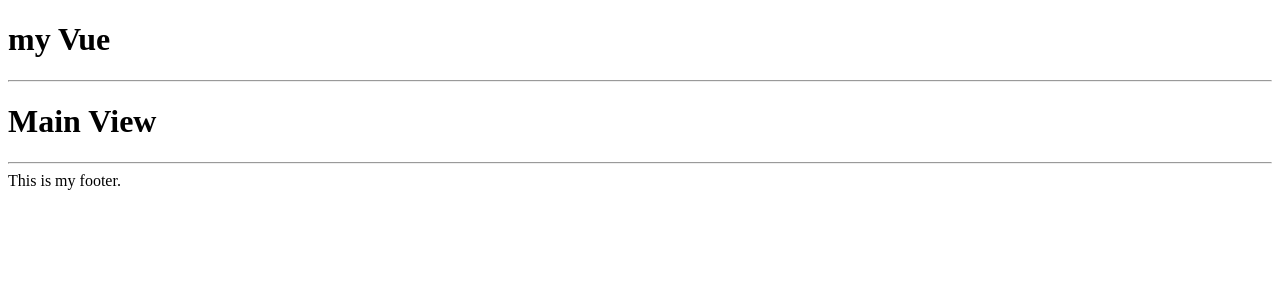
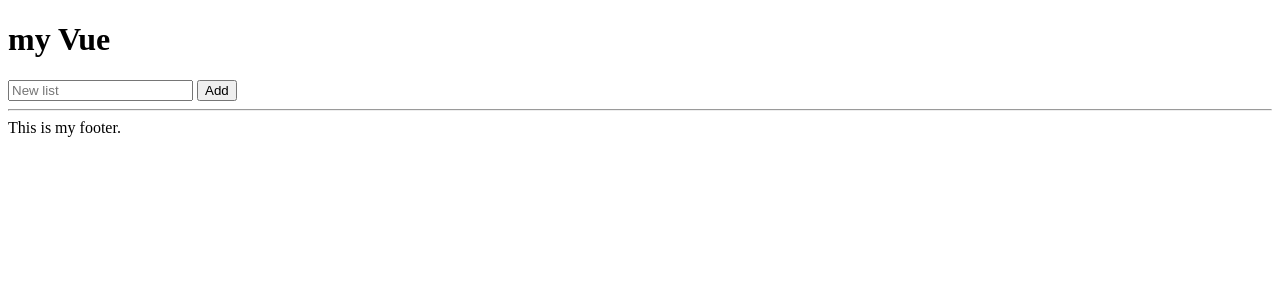
Before and after one commit to Myrmidonut/notes, a Django app: template main/templates/main/index.html in a window 1280 px wide. Shown: the part 36-336 px from the top of the page. Run offline with Django 3.2, Linux system fonts and the light colour scheme; the template is opened without the code that fills it, so the values that code supplies are empty.

Commit message:
main page in vue

```diff
--- a/static/vue.js
+++ b/static/vue.js
@@ -10,12 +10,47 @@ const app = new Vue({
       fetch("/json")
       .then(res => res.json())
       .then(data => {
-        console.log(data)
-
-        this.json = data
+        this.json = data.data
       })
     }
   }
 })
 
 app.getData()
+
+/*
+lists: [
+  {
+    id
+    title
+    collapsed
+    archived
+
+    entry {...}
+  }
+]
+
+entries: [
+  {
+    id
+    header_id
+    text
+    amount
+    done
+  }
+]
+
+Main:
+  add list
+
+List:
+  archive
+  collapse
+  edit
+
+Entry:
+  edit
+  delete
+  check
+  add entry
+*/
--- a/templates/base.html
+++ b/templates/base.html
@@ -21,13 +21,62 @@
 
   <div id="app">
     <h1>[[ message ]]</h1>
-    <p>[[ json ]]</p>
+
+    <form action="" method="post">
+      <input type="text" name="entry" placeholder="New list">
+      <input type="submit" value="Add">
+    </form>
+
+    <template v-if="json !== undefined">
+      <div v-for="list in json.lists">
+        <hr>
+
+        <p>[[ list.title ]]</p>
+        <p>Archived: [[ list.archived ]]</p>
+        <p>Collapsed: [[ list.collapsed ]]</p>
+
+        <form action="" method="post">
+          {% csrf_token %}
+
+          <button>Edit</button>
+          <button>Archive</button>
+          <button>Collapse</button>
+        </form>
+
+        <form action="" method="post">
+          {% csrf_token %}
+
+          <ul>
+            <template v-for="entry in json.entries">
+              <template v-if="entry.header_id === list.id">
+                <li>[[ entry.text ]] - [[ entry.amount ]] - Checked: [[ entry.done ]]</li>
+                <button>Edit</button>
+                <button>Delete</button>
+                <button>Check</button>
+              </template>
+            </template>
+
+            <p>
+              <input type="text" name="entry" placeholder="New item">
+              <input type="submit" value="Add">
+            </p>
+          </ul>
+
+        </form>
+
+      </div>
+
+    </template>
+
   </div>
+
+  <!--
 
   <hr>
 
   {% block content %}
   {% endblock %}
+  -->
 
   <footer>
     <hr>
```
